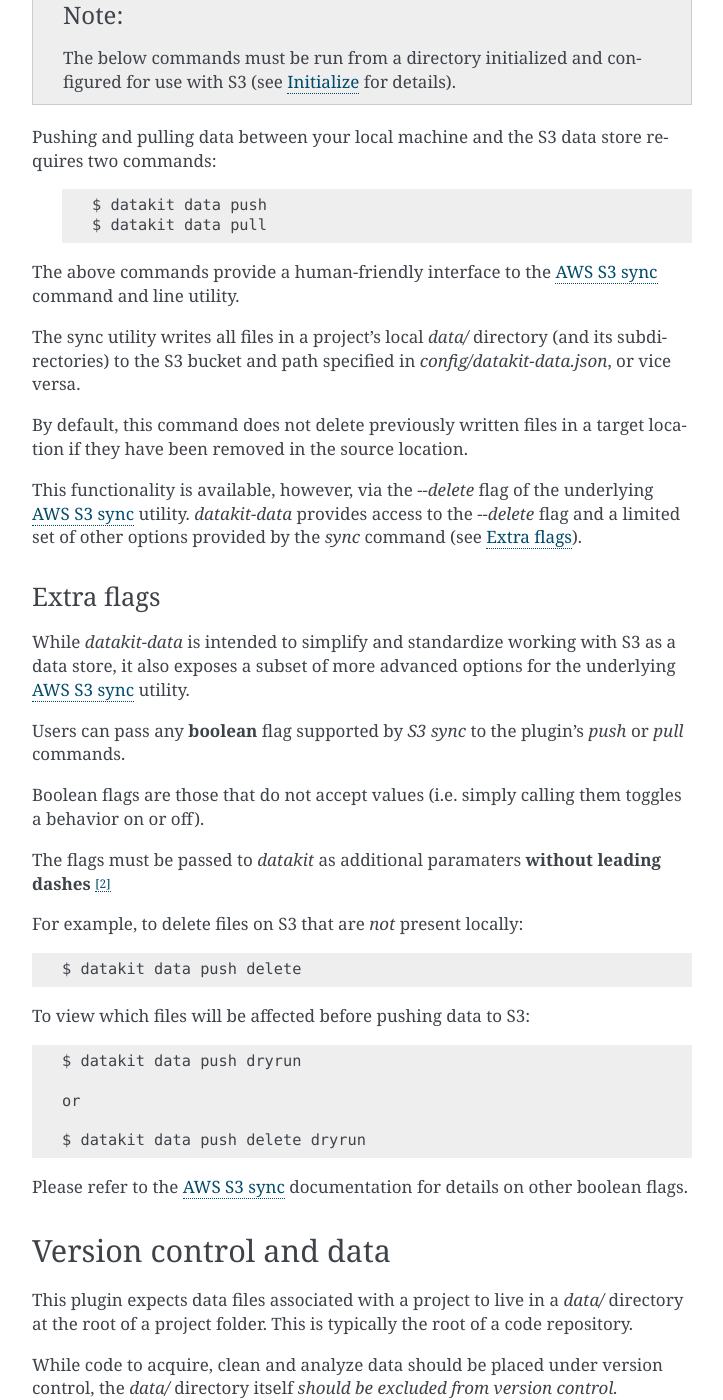
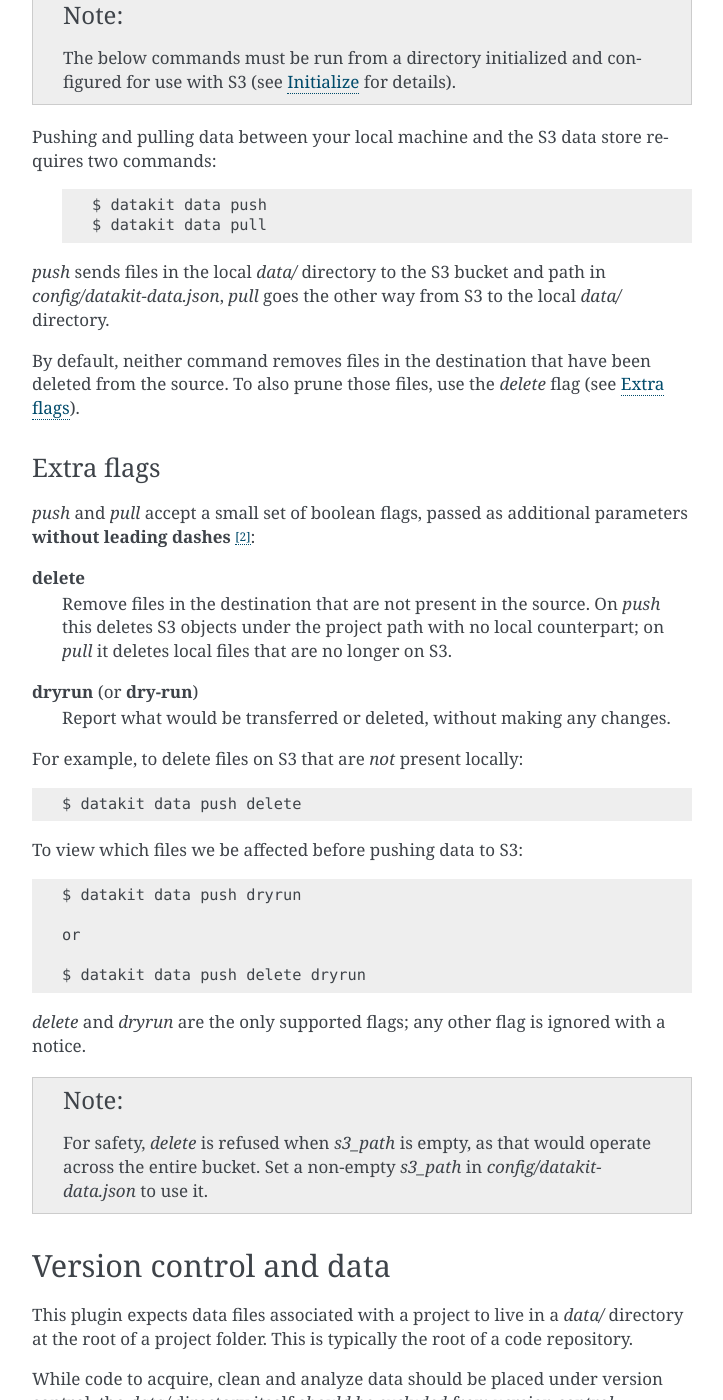
Before and after one commit to associatedpress/datakit-data, a Sphinx documentation site: the page built from docs/usage.rst, in a window 1280 px wide and 1400 px high, scrolled down 3330 px. Shown: the whole window, without its empty margins (388-1111 px from the left). Built offline with Sphinx 7.4.7, drawn with Linux system fonts in a browser that asks for light colours; some of the changed text lies outside the part shown.

Commit message:
More properly handle extra flags
The project uses boto3, so we can no longer just pass all the extra
flags through that `aws s3 sync` supports. A framework for future
support for certain flags (like #23's --include and --exclude) is left
in case something needs to be added.

Used approximately 45k tokens in Opus 4.8

```diff
--- a/docs/readme.rst
+++ b/docs/readme.rst
@@ -22,9 +22,8 @@ on data projects.
 Highlights
 -----------
 
-* Human-friendly commands to push files to S3 and to pull files down
+* Human-friendly commands to push files to S3 and to pull files down without `awscli`
 * Customizable default configs to help rapidly bootstrap new projects
-* Access to advanced features of underlying AWS command-line utility for power users
 
 Plugin description
 ------------------
--- a/docs/usage.rst
+++ b/docs/usage.rst
@@ -164,37 +164,32 @@ Pushing and pulling data between your local machine and the S3 data store requir
     $ datakit data pull
 
 
-The above commands provide a human-friendly interface to the `AWS S3 sync`_ command and line utility.
+`push` sends files in the local `data/` directory to the S3 bucket and path in `config/datakit-data.json`, `pull` goes the other way from S3 to the local `data/` directory.
 
-The sync utility writes all files in a project's  local `data/` directory (and its subdirectories) to the
-S3 bucket and path specified in `config/datakit-data.json`, or vice versa.
-
-By default, this command does not delete previously written files in a target location
-if they have been removed in the source location.
-
-This functionality is available, however, via the `\-\-delete` flag of the underlying `AWS S3 sync`_ utility.
-`datakit-data` provides access to the `\-\-delete` flag and a limited set of other options provided by the `sync`
-command (see :ref:`usage-extraflags`).
+By default, neither command removes files in the destination that have been deleted from the source.
+To also prune those files, use the `delete` flag (see :ref:`usage-extraflags`).
 
 .. _usage-extraflags:
 
 Extra flags
 ~~~~~~~~~~~~
 
-While `datakit-data` is intended to simplify and standardize working with S3 as a data store, it
-also exposes a subset of more advanced options for the underlying `AWS S3 sync`_ utility.
+`push` and `pull` accept a small set of boolean flags, passed as additional parameters
+**without leading dashes** [2]_:
 
-Users can pass any **boolean** flag supported by *S3 sync* to the plugin's `push` or `pull` commands.
+**delete**
+  Remove files in the destination that are not present in the source. On `push` this deletes S3
+  objects under the project path with no local counterpart; on `pull` it deletes local files that
+  are no longer on S3.
 
-Boolean flags are those that do not accept values (i.e. simply calling them toggles a behavior on or off).
-
-The flags must be passed to `datakit` as additional paramaters **without leading dashes** [2]_
+**dryrun** (or **dry-run**)
+  Report what would be transferred or deleted, without making any changes.
 
 For example, to delete files on S3 that are *not* present locally::
 
   $ datakit data push delete
 
-To view which files will be affected before pushing data to S3::
+To view which files we be affected before pushing data to S3::
 
   $ datakit data push dryrun
 
@@ -202,9 +197,12 @@ To view which files will be affected before pushing data to S3::
 
   $ datakit data push delete dryrun
 
+`delete` and `dryrun` are the only supported flags; any other flag is ignored with a notice.
 
-Please refer to the `AWS S3 sync`_ documentation for details on other boolean flags.
+.. note::
 
+  For safety, `delete` is refused when `s3_path` is empty, as that would operate across the entire
+  bucket. Set a non-empty `s3_path` in `config/datakit-data.json` to use it.
 
 .. _usage-vcs--and-data:
 
@@ -227,7 +225,6 @@ the `data/` directory itself *should be excluded from version control.*
 
 
 .. _`AWS S3`: https://aws.amazon.com/s3/
-.. _`AWS S3 sync`: http://docs.aws.amazon.com/cli/latest/reference/s3/sync.html
 .. _`secret keys`: http://docs.aws.amazon.com/general/latest/gr/aws-sec-cred-types.html#access-keys-and-secret-access-keys
 .. _`aws configure`: http://docs.aws.amazon.com/cli/latest/userguide/cli-chap-getting-started.html
 .. _datakit: https://github.com/associatedpress/datakit-core
@@ -235,5 +232,4 @@ the `data/` directory itself *should be excluded from version control.*
 .. _`.gitignore`: https://git-scm.com/docs/gitignore
 
 .. [1] datakit-data does not currently guard against overwrites of pre-existing projects of the same name.
-.. [2] Leading dashes must be dropped to enable datakit to differentiate between its own flags and those intended for
-   pass-through to the underlying AWS S3 sync utility.
+.. [2] Leading dashes must be dropped so that datakit can distinguish these flags from its own command options.
```
Also changed, not shown: 7 other files.
